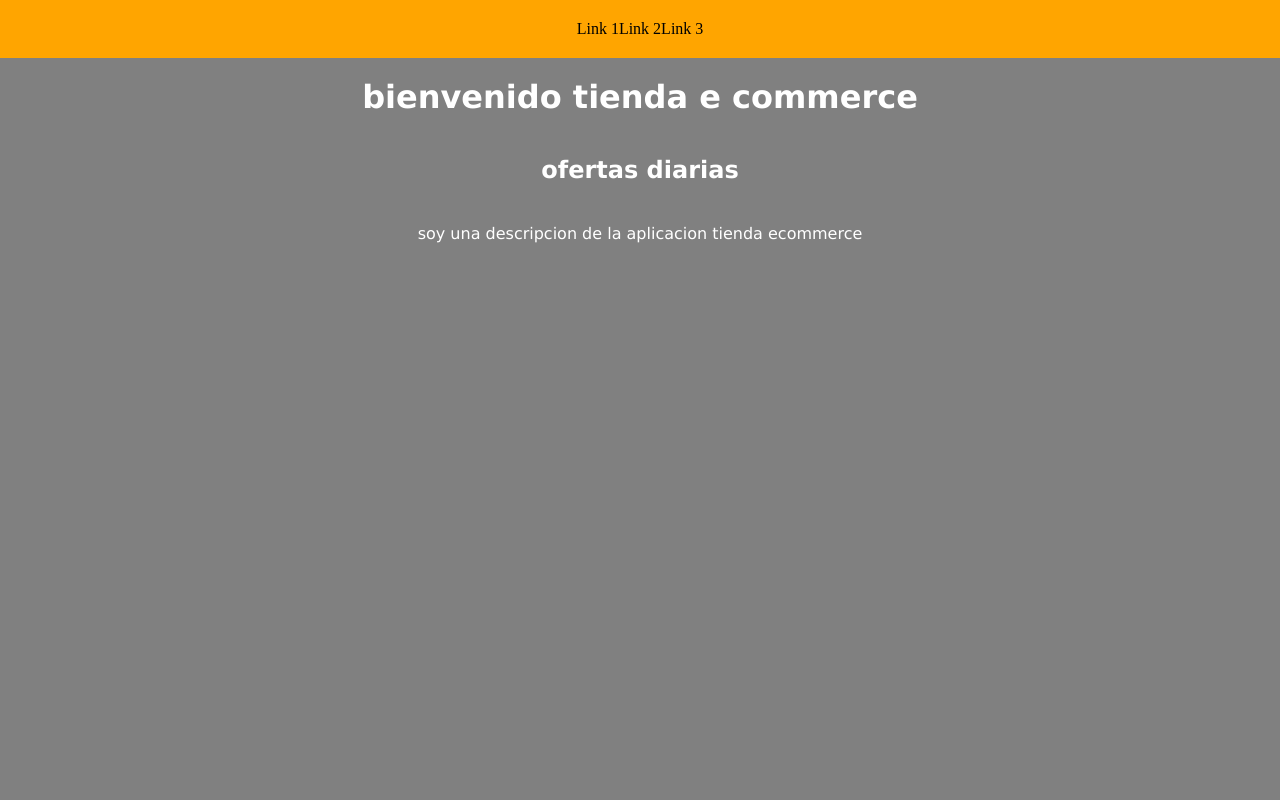
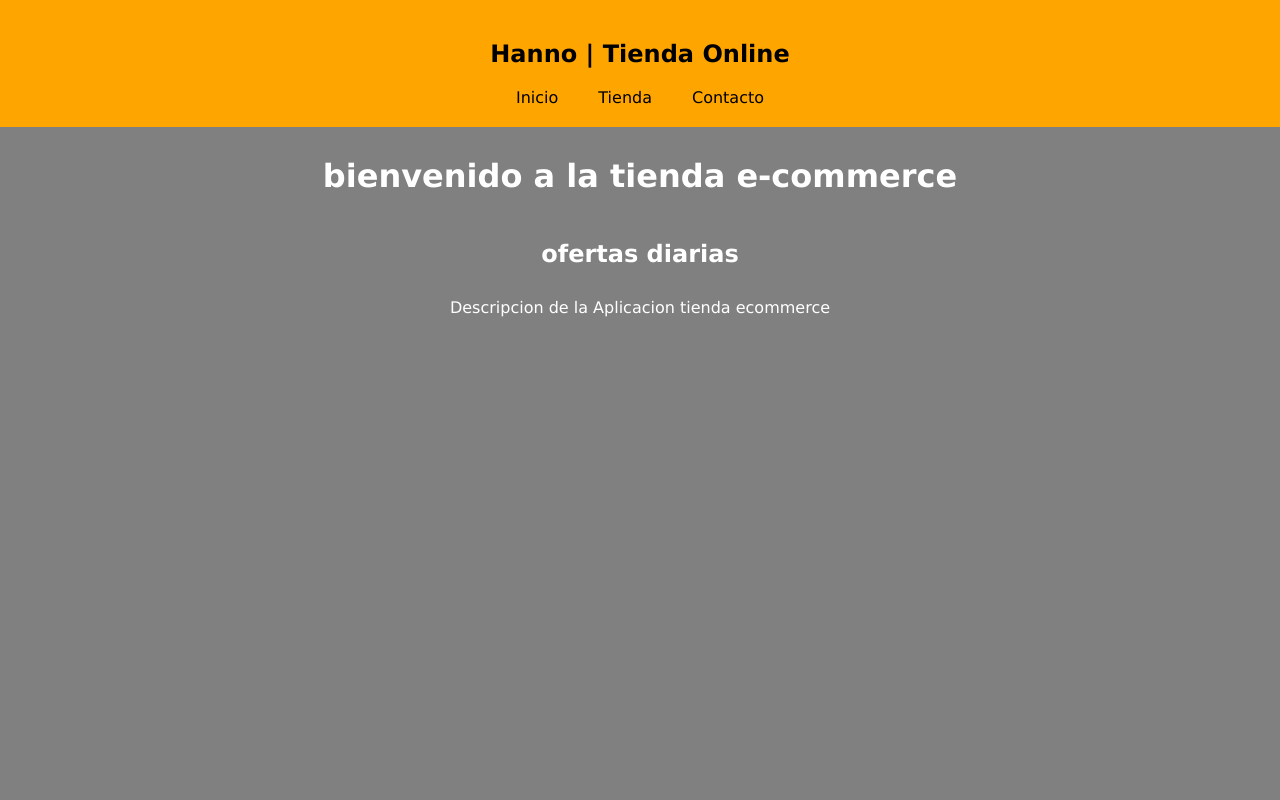
Before and after one commit to lucasbeckerok/my-react-project, a React (Create React App) app: page / in a window 1280 px wide. Shown: the top 800 px of the page. Built offline with nearby package versions, Linux system fonts and the light colour scheme.

Commit message:
version 0.04 se edito navbar, main, app.scss

```diff
--- a/src/Main.js
+++ b/src/Main.js
@@ -2,9 +2,9 @@ const Main = () => {
     return (
     <main>
         <div id="presentacion">
-            <h1>bienvenido tienda e commerce</h1>
+            <h1>bienvenido a la tienda e-commerce</h1>
             <h2>ofertas diarias</h2>
-            <p>soy una descripcion de la aplicacion tienda ecommerce</p>
+            <p>Descripcion de la Aplicacion tienda ecommerce</p>
         </div>
     </main>
     )
--- a/src/components/NavBar.js
+++ b/src/components/NavBar.js
@@ -1,10 +1,11 @@
 const NavBar = () => {
     return (
         <nav>
+            <h1>Hanno | Tienda Online</h1>
             <ul>
-                <a>Link 1</a>
-                <a>Link 2</a>
-                <a>Link 3</a>
+                <a>Inicio</a>
+                <a>Tienda</a>
+                <a>Contacto</a>
             </ul>
         </nav>
     )
--- a/src/scss/App.scss
+++ b/src/scss/App.scss
@@ -10,9 +10,10 @@ $colorSecundario: white;
 html,
 body,
 #root {
-  height: 100vh;
+  font-family:'Lucida Sans', 'Lucida Sans Regular', 'Lucida Grande', 'Lucida Sans Unicode', Geneva, Verdana, sans-serif;
   text-align: center;
   align-items: center;
+
 }
 
 header {
@@ -20,17 +21,23 @@ header {
   padding: 20px;
 
   nav {
+    h1 {
+      padding:20px;
+    }
+    ul {
       a {
-          color: black;
-          text-decoration: none;
-      }
+        color: black;
+        text-decoration: none;
+        margin: 20px;
+        line-height: 1em;
+     }
+
+    }
   }
 }
 
 main {
   background-color: gray;
-  height: 100vh;
-
 }
 
 footer {
@@ -39,16 +46,15 @@ footer {
 }
 
 #presentacion {
+  height: 100vh;
   color: white;
-  font-family:'Lucida Sans', 'Lucida Sans Regular', 'Lucida Grande', 'Lucida Sans Unicode', Geneva, Verdana, sans-serif;
-
   h1 {
-    padding:20px;
+    padding:30px;
   }
   h2 {
-    padding:20px;
+    padding:15px;
   }
   P {
-    padding:20px;
+    padding:15px;
   }
 }
```
